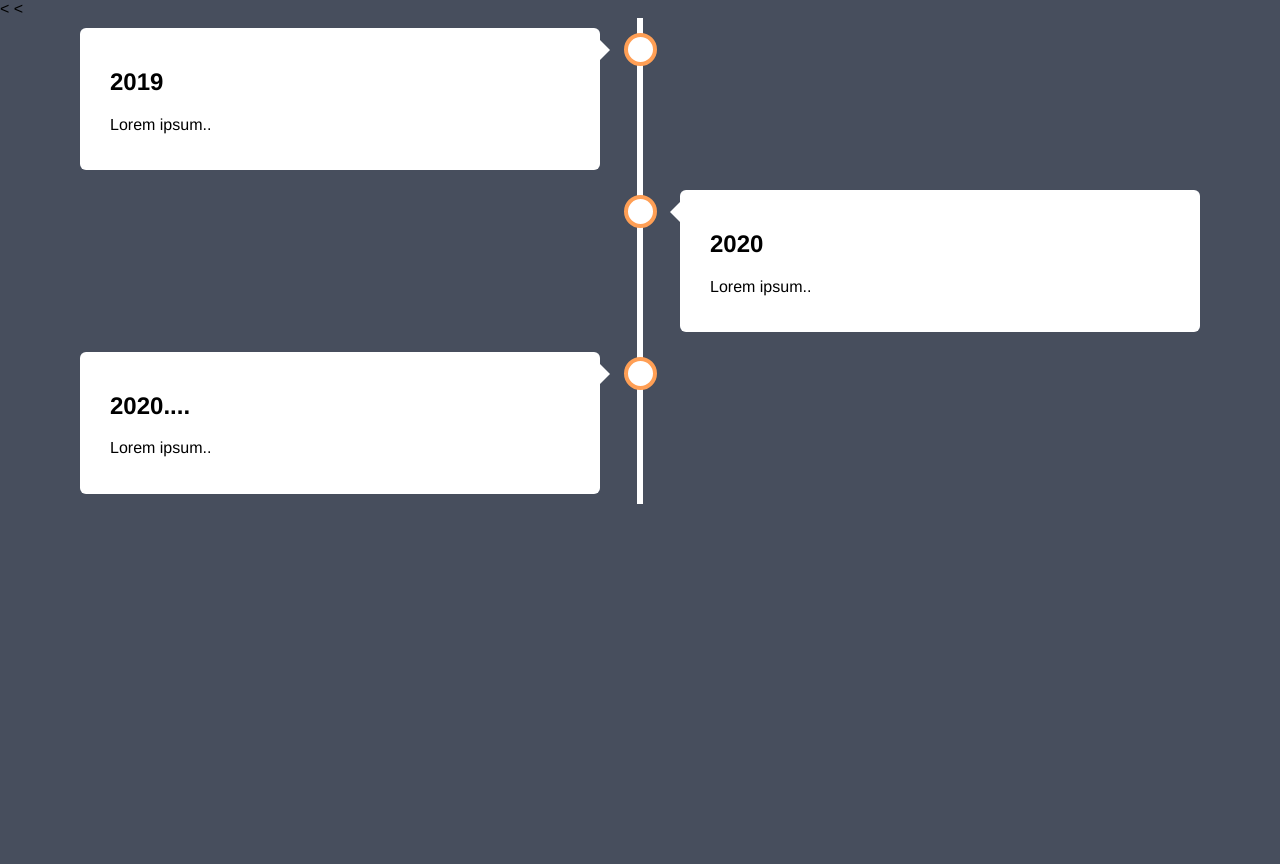
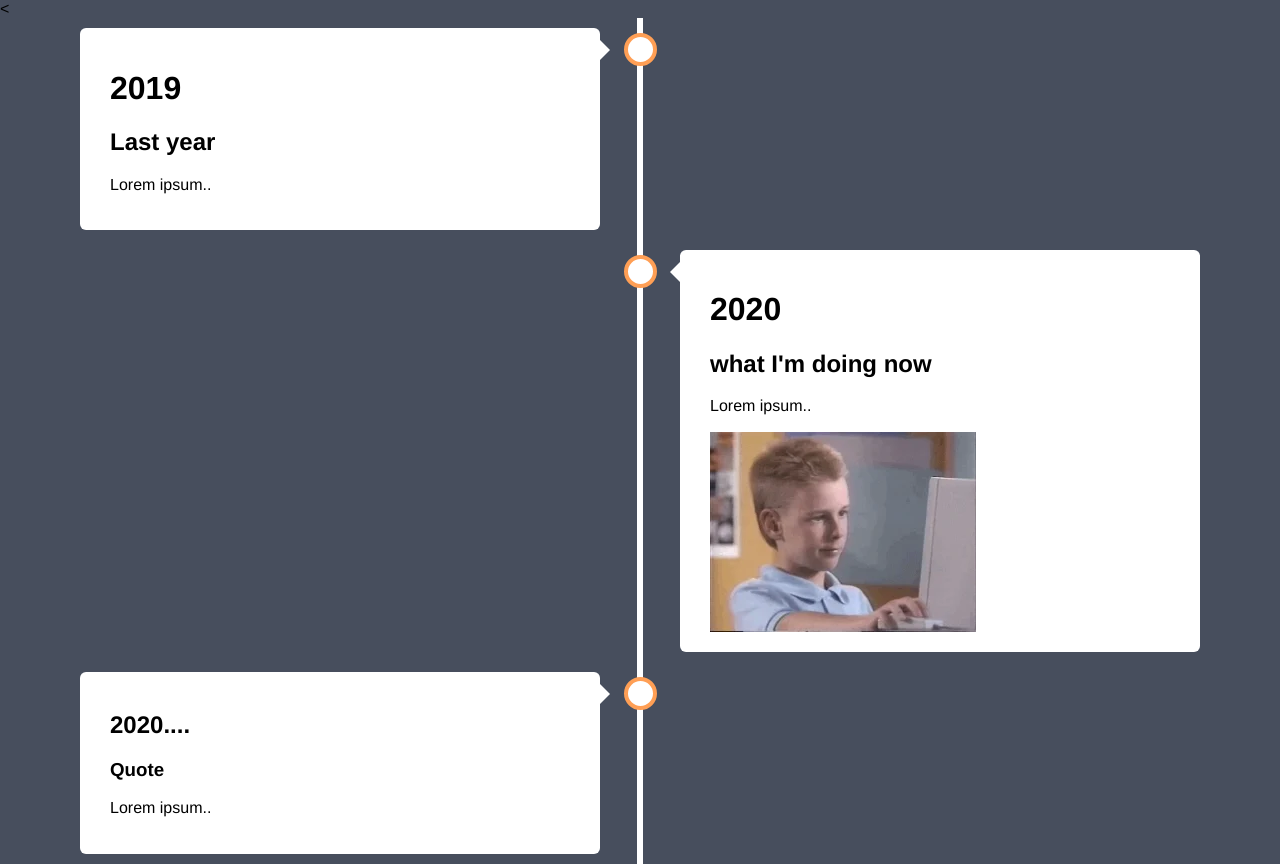
Before and after one commit to Marcv56/1.3-vertical-timeline, a plain HTML site: page index.html in a window 1280 px wide. Before the commit the page ends 800 px from the top, so only its background shows below. Drawn offline with Linux system fonts and the light colour scheme.

Commit message:
added pic updated html css

```diff
--- a/index.html
+++ b/index.html
@@ -1,6 +1,6 @@
 <<!DOCTYPE html>
   <html lang="en" dir="ltr">
-  < <link rel="stylesheet" href="normalize.css" media="screen" title="no title" charset="utf-8">
+  <link rel="stylesheet" href="normalize.css" media="screen" title="no title" charset="utf-8">
     <link rel="stylesheet" href="styles.css" media="screen" title="no title" charset="utf-8">
 
     <head>
@@ -8,25 +8,30 @@
       <title></title>
     </head>
     <body>
+
       <div class="timeline">
     <div class="container left">
       <div class="content">
-        <h2>2019</h2>
+        <h1>2019</h1>
+        <h2>Last year</h2>
         <p>Lorem ipsum..</p>
       </div>
     </div>
     <div class="container right">
       <div class="content">
-        <h2>2020</h2>
+        <h1>2020</h1>
+        <h2>what I'm doing now</h2>
         <p>Lorem ipsum..</p>
+  <img src="images/thumbs up .webp" alt="">
       </div>
     </div>
 
     <div class="container left">
       <div class="content">
         <h2>2020....</h2>
+        <h3>Quote</h3>
         <p>Lorem ipsum..</p>
-      </div>
+        </div>
     </div>
 
   </div>
```
Also changed, not shown: styles.css (+3 -19 lines), images/thumbs up .webp (added).
